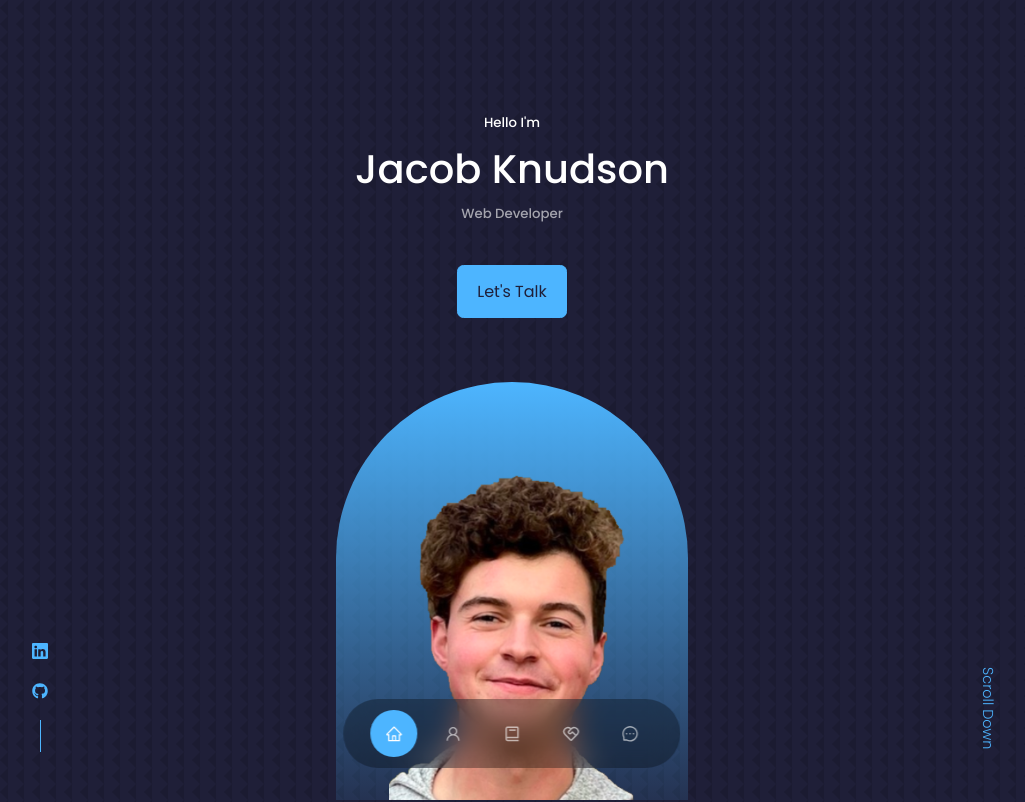
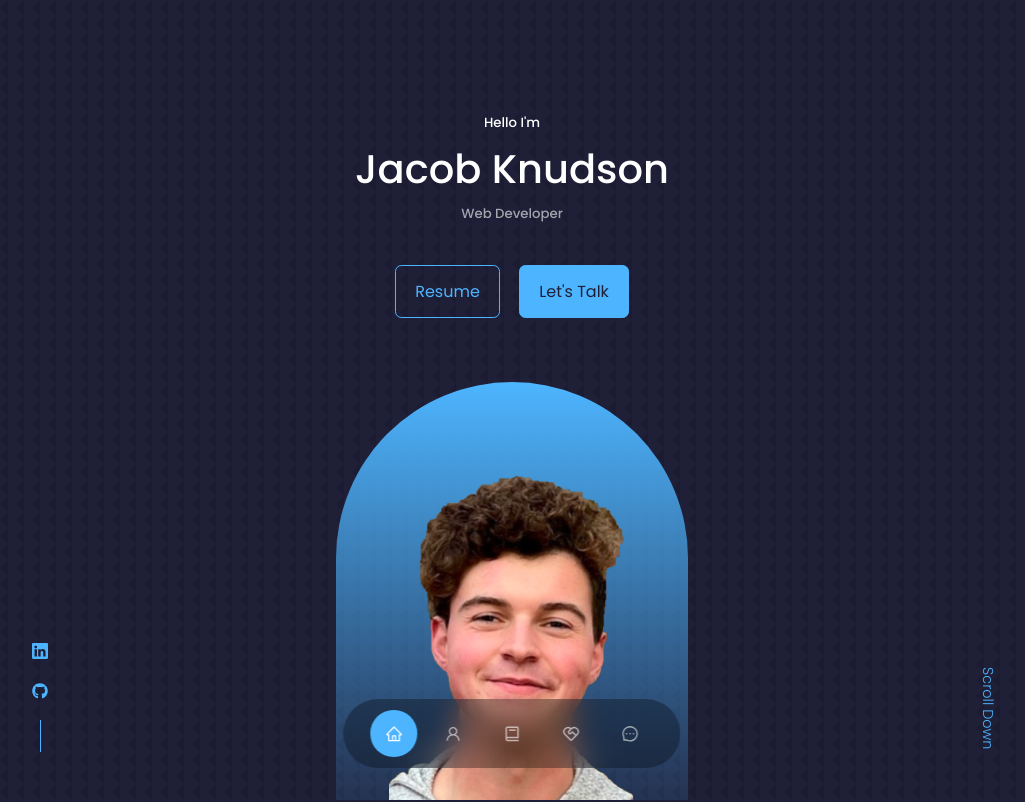
Before and after one commit to Jalokn/my-portfolio, a React (Create React App) app: page / in a window 1280 px wide. Shown: the top 802 px of the page, without its empty margins (128-1153 px from the left). Built offline with nearby package versions, Linux system fonts and the light colour scheme.

Commit message:
added resume link

```diff
--- a/src/components/header/CTA.jsx
+++ b/src/components/header/CTA.jsx
@@ -1,12 +1,12 @@
 import React from "react";
-// import CV from "../../assets/cv.pdf";
+import Resume from "../../assets/JacobKnudson-Resume.pdf";
 
 const CTA = () => {
   return (
     <div className="cta">
-      {/* <a href={CV} className="btn">
-        Download Resume
-      </a> */}
+      <a href={Resume} className="btn" target="_blank" rel="noreferrer">
+        Resume
+      </a>
       <a href="#contact" className="btn btn-primary">
         Let's Talk
       </a>
```
Also changed, not shown: 2 other files (tests, documents, lock files or other folders).
